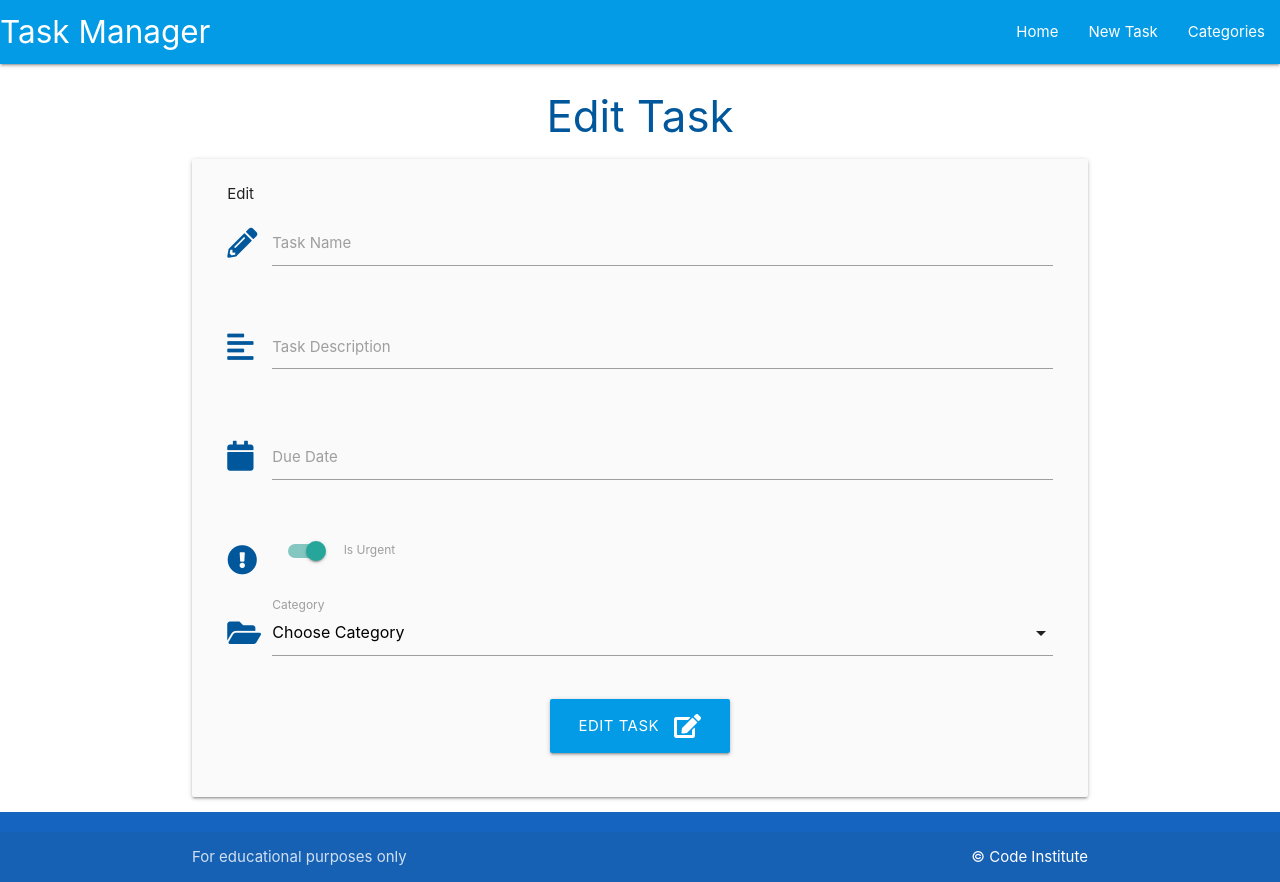
After one commit to StienBoodts/sqlalchemy-flask-task-manager, a Flask app: template taskmanager/templates/edit_task.html in a window 1280 px wide. The commit adds this page. Run offline with Flask 2, Linux system fonts and the light colour scheme; the template is opened without the code that fills it, so the values that code supplies are empty.

Commit message:
Add edit task function

```diff
--- a/taskmanager/static/js/script.js
+++ b/taskmanager/static/js/script.js
@@ -13,4 +13,8 @@ document.addEventListener("DOMContentLoaded", function() {
     // select initialization
     let selects = document.querySelectorAll("select");
     M.FormSelect.init(selects);
-});
+
+    // collapsible initialization
+    let collapsible = document.querySelectorAll('.collapsible');
+    M.Collapsible.init(collapsible);
+    });
--- /dev/null
+++ b/taskmanager/templates/edit_task.html
@@ -0,0 +1,80 @@
+{% extends "base.html" %}
+{% block content %}
+
+<h3 class="light-blue-text text-darken-4 center-align">Edit Task</h3>
+
+<div class="row card-panel grey lighten-5">
+    <form class="col s12" method="POST" action="{{ url_for('edit_task', task_id=task.id) }}" class="btn green accent-4">Edit</a>
+        <!-- task_name -->
+        <div class="row">
+            <div class="input-field col s12">
+                <i class="fas fa-pencil-alt prefix light-blue-text text-darken-4"></i>
+                <input id="task_name" name="task_name" value="{{task.task_name}}" minlength="5" maxlength="50" type="text" class="validate" required>
+                <label for="task_name">Task Name</label>
+            </div>
+        </div>
+        <!-- task_description -->
+        <div class="row">
+            <div class="input-field col s12">
+                <i class="fas fa-align-left prefix light-blue-text text-darken-4"></i>
+                <textarea id="task_description" name="task_description" minlength="50" maxlength="200"
+                    type="text" class="materialize-textarea validate" required>
+                    {{- task.task_description -}}
+                 </textarea>
+                <label for="task_description">Task Description</label>
+            </div>
+        </div>
+        <!-- due_date -->
+        <div class="row">
+            <div class="input-field col s12">
+                <i class="fas fa-calendar prefix light-blue-text text-darken-4"></i>
+                <input id="due_date" name="due_date" value="{{ task.due_date.strftime('%d %B, %Y') }}" type="text" class="datepicker validate" required>
+                <label for="due_date">Due Date</label>
+            </div>
+        </div>
+        <!-- is_urgent -->
+        <div class="row">
+            <div class="input-field col s12">
+                <div class="switch">
+                    <i class="fas fa-exclamation-circle prefix light-blue-text text-darken-4"></i>
+                    <label for="is_urgent">
+                        {% if task.is_urgent == True %}
+                            <input id="is_urgent" name="is_urgent" value="{{task.is_urgent}}" type="checkbox" checked>
+                        {% else %}
+                            <input id="is_urgent" name="is_urgent" value="{{task.is_urgent}}" type="checkbox" checked>
+                        {% endif %}
+                        <span class="lever"></span>
+                        Is Urgent
+                    </label>
+                </div>
+            </div>
+        </div>
+        <!-- category_id -->
+        <div class="row">
+            <div class="input-field col s12">
+                <i class="fas fa-folder-open prefix light-blue-text text-darken-4"></i>
+                <select id="category_id" name="category_id" class="validate" required>
+                    <option value="" disabled selected>Choose Category</option>
+                    {% for category in categories %}
+                        {% if category == task.category %}
+                            <option value="{{ category.id }}" selected>{{ category.category_name }}</option>
+                        {% else %}
+                            <option value="{{ category.id }}">{{ category.category_name }}</option>
+                        {% endif %}
+                    {% endfor %}
+                </select>
+                <label for="category_id">Category</label>
+            </div>
+        </div>
+        <!-- submit button -->
+        <div class="row">
+            <div class="col s12 center-align">
+                <button type="submit" class="btn-large light-blue darken-1">
+                    Edit Task <i class="fas fa-edit right"></i>
+                </button>
+            </div>
+        </div>
+    </form>
+</div>
+
+{% endblock %}
```
Also changed, not shown: taskmanager/routes.py (+15 -1 lines), taskmanager/templates/tasks.html (+21 -0 lines).
